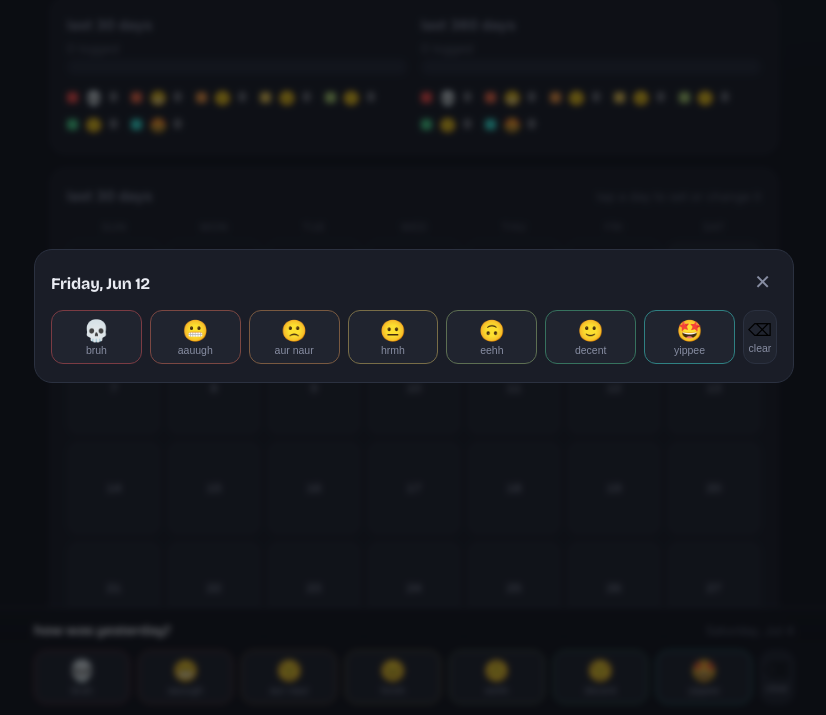
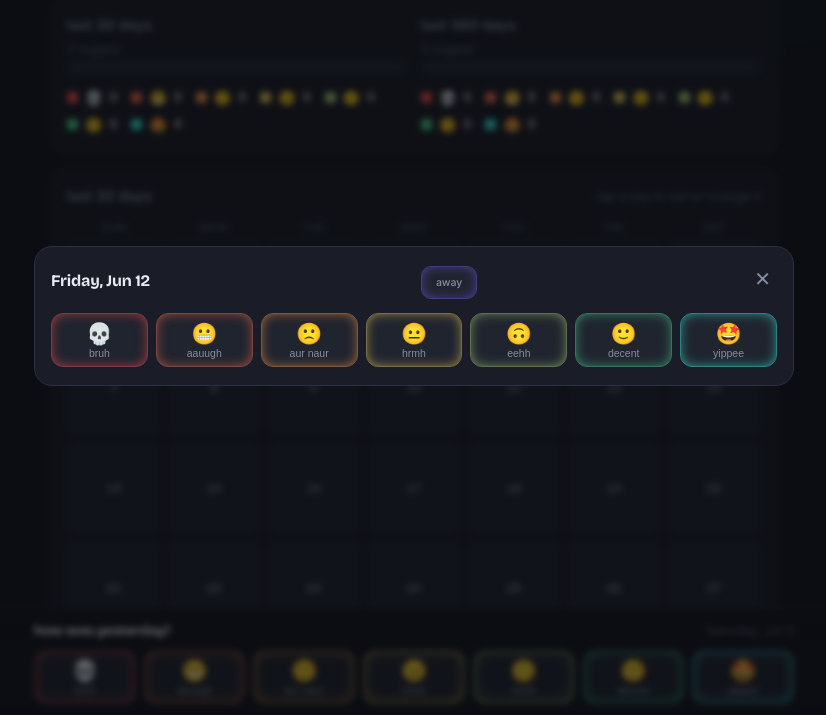
Before and after one commit to yjshu2000/colourcaln, a plain HTML site: page index.html in a window 1280 px wide. Both pictures are taken after a click on the button "12". Shown: the part 84-799 px from the top of the page, without its empty margins (226-1052 px from the left). Drawn offline with nearby package versions, Linux system fonts and the light colour scheme.

Commit message:
Add away marker for days outside the house, remove clear button in favor of tap-to-unselect

```diff
--- a/app.js
+++ b/app.js
@@ -1,4 +1,3 @@
-//bloop
 const RATINGS = [
   {id:'red',         label:'bruh',     emoji:'💀', colour:'var(--c-red)',         desc:'failed all basics'},
   {id:'red-orange',  label:'aauugh',   emoji:'😬', colour:'var(--c-red-orange)',  desc:'failed some basics'},
@@ -8,6 +7,7 @@ const RATINGS = [
   {id:'green',       label:'decent',   emoji:'🙂', colour:'var(--c-green)',       desc:'all (min) tasks done'},
   {id:'cyan',        label:'yippee',   emoji:'🤩', colour:'var(--c-cyan)',        desc:'more than min tasks done'},
 ];
+const AWAY = {id:'purple', label:'away', emoji:'😶‍🌫️', colour:'var(--c-purple)', desc:'away from home'}
 const RMAP = Object.fromEntries(RATINGS.map(r=>[r.id,r]));
 const WIN_SHORT = 30;
 const WIN_LONG  = 360;
@@ -56,14 +56,9 @@ function optButtons(currentId, onPick){
     b.className='opt'+(currentId===r.id?' sel':'');
     b.dataset.r=r.id;
     b.innerHTML='<span class="oe">'+r.emoji+'</span><span class="ol">'+r.label+'</span>';
-    b.addEventListener('click',()=>onPick(r.id));
+    b.addEventListener('click',()=>onPick(currentId===r.id ? null : r.id));
     wrap.appendChild(b);
   });
-  const er=document.createElement('button');
-  er.className='opt erase';
-  er.innerHTML='<span class="oe">⌫</span><span class="ol">clear</span>';
-  er.addEventListener('click',()=>onPick(null));
-  wrap.appendChild(er);
   return wrap;
 }
 
@@ -117,9 +112,10 @@ function renderRibbon(){
       if(!inRange){ cell.className='rc pad'; }
       else{
         const id=data[toKey(d)];
-        if(id){ cell.className='rc'; cell.style.background=RMAP[id].colour; cell.style.boxShadow='0 0 7px -3px '+RMAP[id].colour; }
+        if(id===AWAY.id){ cell.className='rc'; cell.style.background=AWAY.colour; cell.style.boxShadow='0 0 7px -3px '+AWAY.colour; }
+        else if(id){ cell.className='rc'; cell.style.background=RMAP[id].colour; cell.style.boxShadow='0 0 7px -3px '+RMAP[id].colour; }
         else{ cell.className='rc'; }
-        cell.title=fmtShort(d)+(id?' · '+RMAP[id].label:'');
+        cell.title=fmtShort(d)+(id===AWAY.id?' · '+AWAY.label:id?' · '+RMAP[id].label:'');
       }
       rib.appendChild(cell);
     }
@@ -146,11 +142,11 @@ function renderCal(){
     if(isFuture) cls+=' future';
     if(key===toKey(T)) cls+=' today';
     cell.className=cls;
-    cell.innerHTML='<span class="d">'+d.getDate()+'</span>'+(id?'<span class="e">'+RMAP[id].emoji+'</span>':'');
+    cell.innerHTML='<span class="d">'+d.getDate()+'</span>'+(id===AWAY.id?'<span class="e">'+AWAY.emoji+'</span>':id?'<span class="e">'+RMAP[id].emoji+'</span>':'');
     if(inWin){
       cell.setAttribute('tabindex','0');
       cell.setAttribute('role','button');
-      cell.title=fmtLong(d)+(id?' · '+RMAP[id].label:'');
+      cell.title=fmtLong(d)+(id===AWAY.id?' · '+AWAY.label:id?' · '+RMAP[id].label:'');
       const open=()=>openEditor(key,d);
       cell.addEventListener('click',open);
       cell.addEventListener('keydown',e=>{ if(e.key==='Enter'||e.key===' '){e.preventDefault();open();} });
@@ -176,11 +172,16 @@ function openEditor(key,d){
   document.getElementById('sheetDate').textContent=fmtLong(d);
   const opts=document.getElementById('sheetOpts'); opts.innerHTML='';
   opts.appendChild(optButtons(data[key], id=>{ setRating(key,id); closeEditor(); }));
+  document.getElementById('awayBtn').classList.toggle('sel', data[key]===AWAY.id);
   document.getElementById('overlay').classList.add('show');
 }
 function closeEditor(){ document.getElementById('overlay').classList.remove('show'); editorKey=null; }
 document.getElementById('sheetClose').addEventListener('click',closeEditor);
 document.getElementById('overlay').addEventListener('click',e=>{ if(e.target.id==='overlay') closeEditor(); });
+document.getElementById('awayBtn').addEventListener('click',()=>{
+  setRating(editorKey, data[editorKey]===AWAY.id ? null : AWAY.id);
+  closeEditor();
+});
 document.addEventListener('keydown',e=>{ if(e.key==='Escape') closeEditor(); });
 
 // ---- export / import ----
--- a/index.html
+++ b/index.html
@@ -22,12 +22,14 @@
 <div class="card">
   <div class="windows">
     <div>
-      <div class="card-title"><h2>last 30 days</h2><span class="logged" id="log30"></span></div>
+      <div class="card-title"><h2>last 30 days</h2>
+        <span class="logged" id="log30"></span></div>
       <div class="dist" id="dist30"></div>
       <div class="legend" id="leg30"></div>
     </div>
     <div>
-      <div class="card-title"><h2>last 360 days</h2><span class="logged" id="log360"></span></div>
+      <div class="card-title"><h2>last 360 days</h2>
+        <span class="logged" id="log360"></span></div>
       <div class="dist" id="dist360"></div>
       <div class="legend" id="leg360"></div>
     </div>
@@ -35,8 +37,11 @@
 </div>
 
 <div class="card">
-  <div class="card-title"><h2>last 30 days</h2><span class="logged">tap a day to set or change it</span></div>
-  <div class="wk-head"><div>Sun</div><div>Mon</div><div>Tue</div><div>Wed</div><div>Thu</div><div>Fri</div><div>Sat</div></div>
+  <div class="card-title"><h2>last 30 days</h2>
+    <span class="logged">tap a day to set or change it</span></div>
+  <div class="wk-head">
+    <div>Sun</div><div>Mon</div><div>Tue</div><div>Wed</div>
+    <div>Thu</div><div>Fri</div><div>Sat</div></div>
   <div id="cal"></div>
 </div>
 
@@ -65,13 +70,19 @@
 </div>
 
 <div class="yesterday-bar">
-  <div class="lbl"><h3>how was yesterday?</h3><span class="dat" id="yesterdayDate"></span></div>
+  <div class="lbl"><h3>how was yesterday?</h3>
+    <span class="dat" id="yesterdayDate"></span>
+  </div>
   <div class="rate-opts" id="yesterdayOpts"></div>
 </div>
 
 <div class="overlay" id="overlay">
   <div class="sheet">
-    <div class="sh-head"><h3 id="sheetDate">day</h3><button class="x" id="sheetClose" aria-label="close">✕</button></div>
+    <div class="sh-head">
+      <h3 id="sheetDate">day</h3>
+      <button class="opt away-btn" data-r="purple" id="awayBtn"><span class="ol">away</span></button>
+      <button class="x" id="sheetClose" aria-label="close">✕</button>
+    </div>
     <div class="rate-opts" id="sheetOpts"></div>
   </div>
 </div>
--- a/style.css
+++ b/style.css
@@ -15,6 +15,7 @@
     --c-orange:#ef9440;
     --c-red-orange:#f36845;
     --c-red:#f44b47;
+    --c-purple:#6a4fd6;
 
     --track:#232836;
     --radius:14px;
@@ -142,6 +143,7 @@
   .cell.rated.orange{background:var(--c-orange);box-shadow:0 0 12px -4px var(--c-orange);}
   .cell.rated.red-orange{background:var(--c-red-orange);box-shadow:0 0 12px -4px var(--c-red-orange);}
   .cell.rated.red{background:var(--c-red);box-shadow:0 0 12px -4px var(--c-red);}
+  .cell.rated.purple{background:var(--c-purple);box-shadow:0 0 12px -4px var(--c-purple);}
 
   /* data buttons */
   .data-row{display:flex;gap:10px;flex-wrap:wrap;margin-top:14px;}
@@ -166,7 +168,7 @@
   .yesterday-bar .lbl{display:flex;align-items:baseline;justify-content:space-between;gap:8px;max-width:760px;margin:0 auto 9px;}
   .yesterday-bar .lbl h3{font-size:14px;font-weight:700;}
   .yesterday-bar .lbl .dat{color:var(--faint);font-size:12.5px;}
-  .rate-opts{display:grid;grid-template-columns:repeat(7,1fr) auto;gap:8px;max-width:760px;margin:0 auto;}
+  .rate-opts{display:grid;grid-template-columns:repeat(7,1fr);gap:8px;max-width:760px;margin:0 auto;}
   .opt{
     border:1px solid var(--line);border-radius:12px;background:var(--panel-2);
     padding:9px 4px 7px;cursor:pointer;text-align:center;
@@ -178,13 +180,15 @@
   .opt .ol{font-size:10.5px;color:var(--muted);}
   .opt:hover{transform:translateY(-1px);}
   .opt:focus-visible{outline:2px solid var(--c-cyan);outline-offset:2px;}
-  .opt[data-r="cyan"]{border-color:color-mix(in srgb,var(--c-cyan) 45%,var(--line));}
-  .opt[data-r="green"]{border-color:color-mix(in srgb,var(--c-green) 40%,var(--line));}
-  .opt[data-r="yellow-green"]{border-color:color-mix(in srgb,var(--c-yellow-green) 40%,var(--line));}
-  .opt[data-r="yellow"]{border-color:color-mix(in srgb,var(--c-yellow) 40%,var(--line));}
-  .opt[data-r="orange"]{border-color:color-mix(in srgb,var(--c-orange) 40%,var(--line));}
-  .opt[data-r="red-orange"]{border-color:color-mix(in srgb,var(--c-red-orange) 40%,var(--line));}
-  .opt[data-r="red"]{border-color:color-mix(in srgb,var(--c-red) 40%,var(--line));}
+  .opt[data-r="cyan"]{border-color:color-mix(in srgb,var(--c-cyan) 45%,var(--line));box-shadow:inset 0 0 14px -4px var(--c-cyan);}
+  .opt[data-r="green"]{border-color:color-mix(in srgb,var(--c-green) 40%,var(--line));box-shadow:inset 0 0 14px -4px var(--c-green);}
+  .opt[data-r="yellow-green"]{border-color:color-mix(in srgb,var(--c-yellow-green) 40%,var(--line));box-shadow:inset 0 0 14px -4px var(--c-yellow-green);}
+  .opt[data-r="yellow"]{border-color:color-mix(in srgb,var(--c-yellow) 40%,var(--line));box-shadow:inset 0 0 14px -4px var(--c-yellow);}
+  .opt[data-r="orange"]{border-color:color-mix(in srgb,var(--c-orange) 40%,var(--line));box-shadow:inset 0 0 14px -4px var(--c-orange);}
+  .opt[data-r="red-orange"]{border-color:color-mix(in srgb,var(--c-red-orange) 40%,var(--line));box-shadow:inset 0 0 14px -4px var(--c-red-orange);}
+  .opt[data-r="red"]{border-color:color-mix(in srgb,var(--c-red) 40%,var(--line));box-shadow:inset 0 0 14px -4px var(--c-red);}
+  .opt[data-r="purple"]{border-color:color-mix(in srgb,var(--c-purple) 40%,var(--line));box-shadow:inset 0 0 14px -4px var(--c-purple);}
+  .away-btn{font-family:"Inter",sans-serif;font-size:13px;font-weight:500;padding:9px 14px;border-radius:10px;}
   .opt.sel[data-r="cyan"]{background:var(--c-cyan);box-shadow:0 0 16px -4px var(--c-cyan);}
   .opt.sel[data-r="green"]{background:var(--c-green);}
   .opt.sel[data-r="yellow-green"]{background:var(--c-yellow-green);}
@@ -192,10 +196,8 @@
   .opt.sel[data-r="orange"]{background:var(--c-orange);}
   .opt.sel[data-r="red-orange"]{background:var(--c-red-orange);}
   .opt.sel[data-r="red"]{background:var(--c-red);}
+  .opt.sel[data-r="purple"]{background:var(--c-purple);}
   .opt.sel .ol{color:rgba(0,0,0,.6);font-weight:600;}
-  .opt.erase{justify-content:center;}
-  .opt.erase .oe{font-size:17px;}
-  .opt.erase .ol{font-size:10.5px;}
 
   /* editor overlay */
   .overlay{position:fixed;inset:0;background:rgba(8,9,13,.6);backdrop-filter:blur(3px);z-index:60;display:none;align-items:flex-end;justify-content:center;}
```
